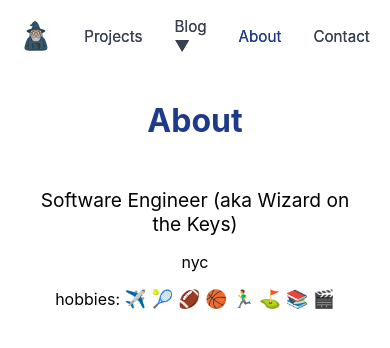
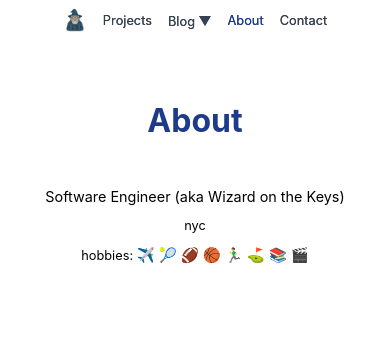
Before and after one commit to milanrshah/personal-website, a React (Create React App) app in the folder frontend/: page /about in a window 390 px wide. Shown: the top 348 px of the page. Built offline with nearby package versions, Linux system fonts and the light colour scheme; no server answers.

Commit message:
Mobile styling

```diff
--- a/frontend/src/components/Navbar.css
+++ b/frontend/src/components/Navbar.css
@@ -61,6 +61,29 @@
 
 .navbar span:hover {
   color: #1e3a8a;
+}
+
+/* Mobile responsive styles */
+@media (max-width: 768px) {
+  .navbar {
+    padding: 0.5rem 1rem;
+  }
+
+  .navbar-buttons {
+    gap: 1rem;
+  }
+
+  .navbar a, .navbar span {
+    font-size: 0.8rem;
+  }
+
+  .navbar-title img {
+    height: 24px !important;
+  }
+
+  .dropdown-toggle {
+    white-space: nowrap;
+  }
 }
 
 /* Remove the underline animation for active state */
--- a/frontend/src/pages/About.js
+++ b/frontend/src/pages/About.js
@@ -13,22 +13,24 @@ function About() {
           marginTop: '3rem'
         }}>
           <p style={{
-            fontSize: '1.2rem',
-            marginBottom: '0.5rem'
+            fontSize: 'clamp(0.9rem, 2.5vw, 1.2rem)',
+            marginBottom: '0.5rem',
+            wordWrap: 'break-word',
+            overflowWrap: 'break-word'
           }}>
             Software Engineer (aka Wizard on the Keys)
           </p>
           <p style={{
-            fontSize: '1rem',
+            fontSize: 'clamp(0.8rem, 2vw, 1rem)',
             marginBottom: '0.5rem'
           }}>
             nyc
           </p>
           <p style={{
-            fontSize: '1rem',
+            fontSize: 'clamp(0.8rem, 2vw, 1rem)',
             marginBottom: '0'
           }}>
-            hobbies: <span style={{ fontSize: '1.1rem' }}>✈️ 🎾 🏈 🏀 🏃‍♂️ ⛳ 📚 🎬</span>
+            hobbies: <span style={{ fontSize: 'clamp(0.9rem, 2.2vw, 1.1rem)' }}>✈️ 🎾 🏈 🏀 🏃‍♂️ ⛳ 📚 🎬</span>
           </p>
         </div>
       </div>
--- a/frontend/src/pages/QBRankings.css
+++ b/frontend/src/pages/QBRankings.css
@@ -112,3 +112,23 @@
   color: #1e3a8a;
   font-weight: 600;
 }
+
+/* Mobile responsive styles */
+@media (max-width: 768px) {
+  .week-tabs {
+    gap: 0.25rem;
+  }
+
+  .tab-btn {
+    padding: 0.25rem 0.5rem;
+    font-size: 0.8rem;
+  }
+
+  .year-tabs {
+    gap: 0.5rem;
+  }
+
+  .tab-label {
+    font-size: 0.8rem;
+  }
+}
```
